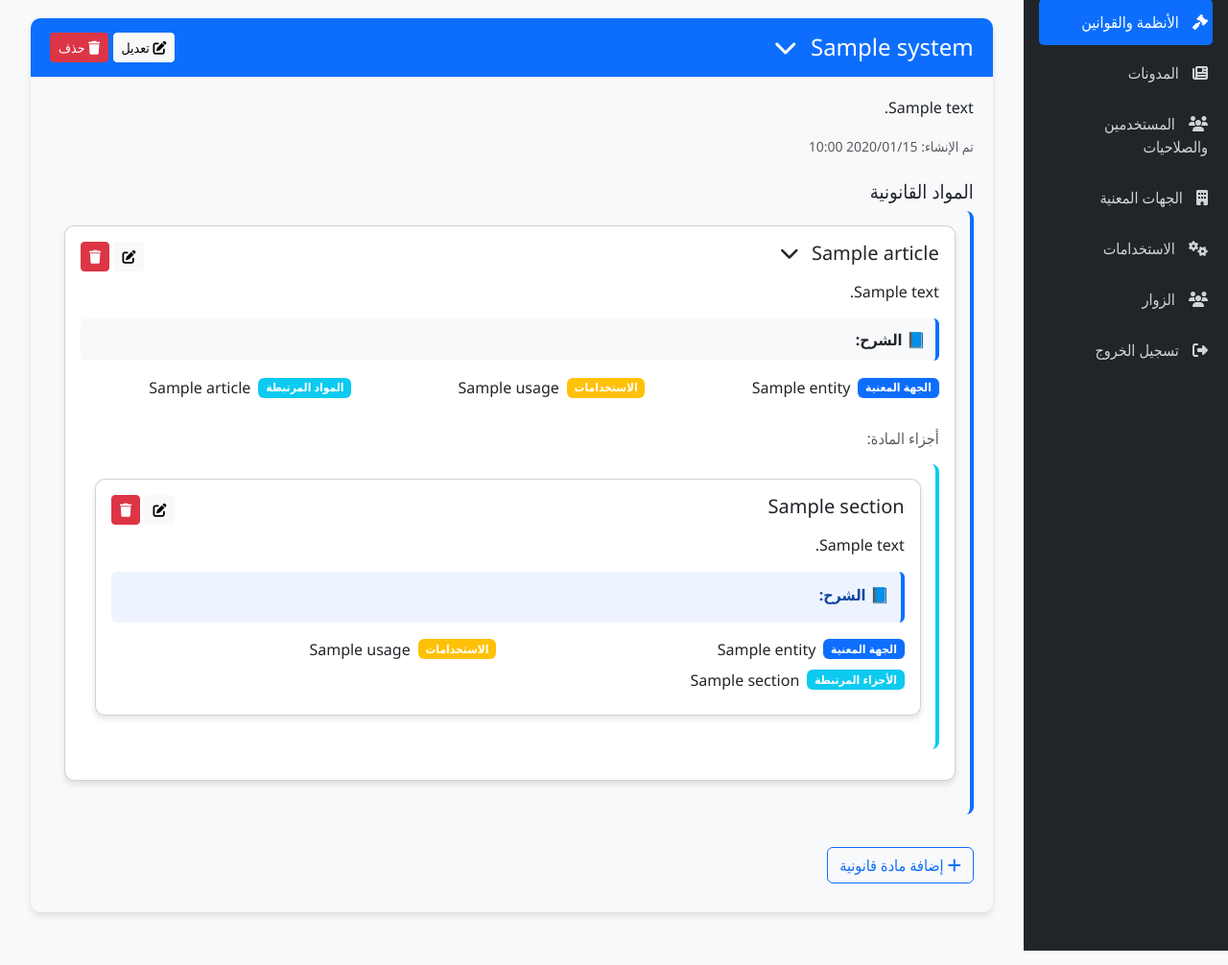
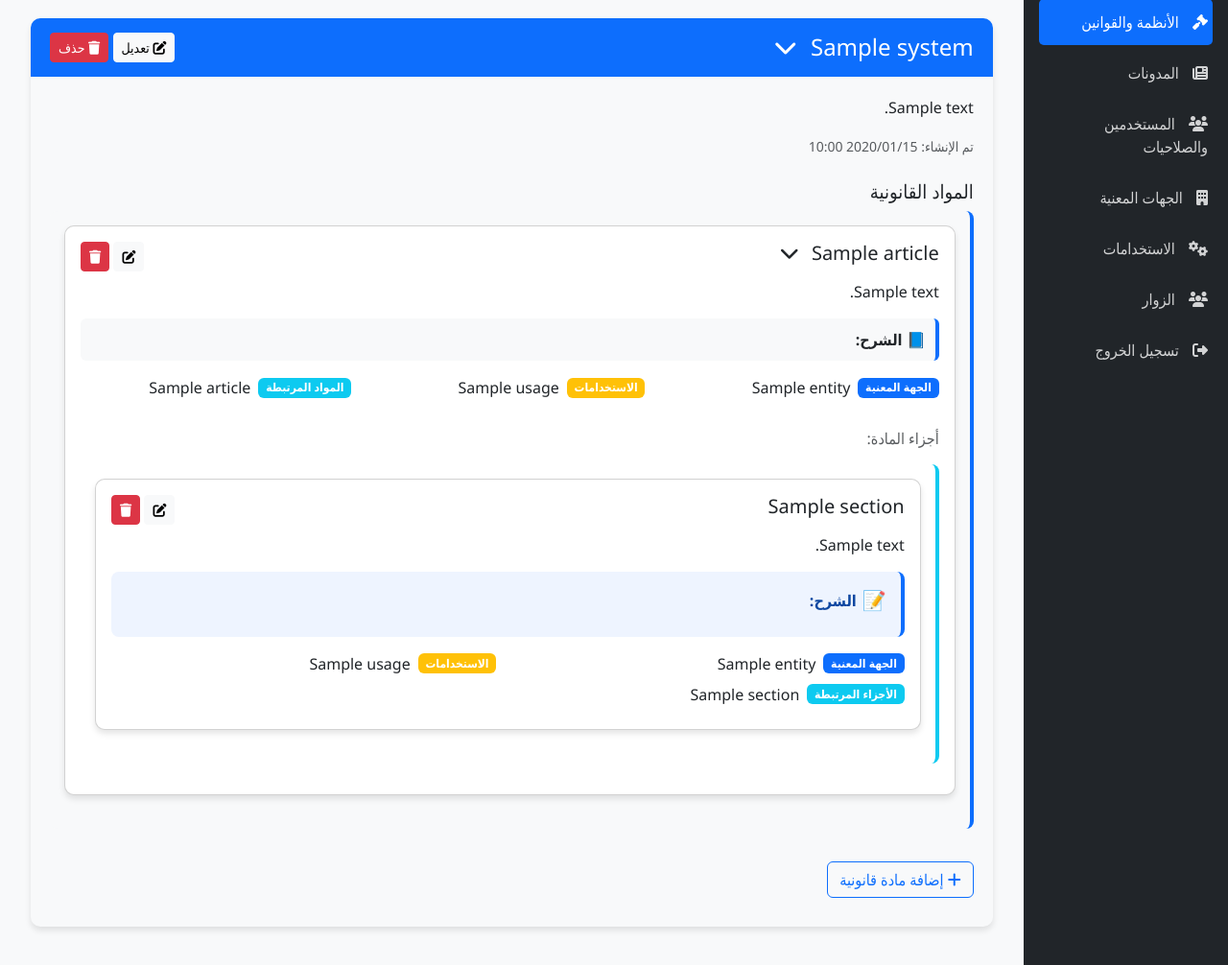
Before and after one commit to AhmedSala51998/knowledgeportal, a PHP site: page /dashboard/systems.php in a window 1280 px wide. Shown: the part 139-1145 px from the top of the page at 96% size. Run offline with PHP 8.4, Linux system fonts and the light colour scheme; a user stored in the database is signed in; tables that the repository leaves empty or names only in its code hold one stand-in row (values such as "Sample post"); data that the repository does not hold is empty; some libraries are stand-ins or nearby versions.

Commit message:
ghjghjghjgh

```diff
--- a/dashboard/systems.php
+++ b/dashboard/systems.php
@@ -888,22 +888,35 @@ function displaySectionsRecursive($sections, $article_id) {
         <div style="
             background:#eef4ff;
             border-right:4px solid #0d6efd;
-            padding:12px;
+            padding:15px;
             margin-top:10px;
-            border-radius:6px;
+            border-radius:8px;
+            direction:rtl;
+            text-align:right;
         ">
-            <div style="font-weight:bold; margin-bottom:5px; color:#0d47a1;">
-                📘 الشرح:
+
+            <!-- عنوان الشرح -->
+            <div style="
+                display:flex;
+                align-items:center;
+                gap:6px;
+                font-weight:bold;
+                color:#0d47a1;
+                margin-bottom:8px;
+            ">
+                <span style="font-size:20px;">📝</span>
+                <span>الشرح:</span>
             </div>
 
+            <!-- نص الشرح مع إزاحة -->
             <div style="
-                text-align:right;
+                padding-right:32px;   /* يزح السطور كلها */
                 line-height:1.9;
-                padding-right:45px;   /* مساحة بداية الأسطر */
-                text-indent:-45px;    /* إزاحة أول سطر */
+                color:#000;
             ">
                 ' . nl2br($section['explanation']) . '
             </div>
+
         </div>';
         // عرض الجهة المعنية والأجزاء المرتبطة
         echo '<div class="row mt-3">';
```
